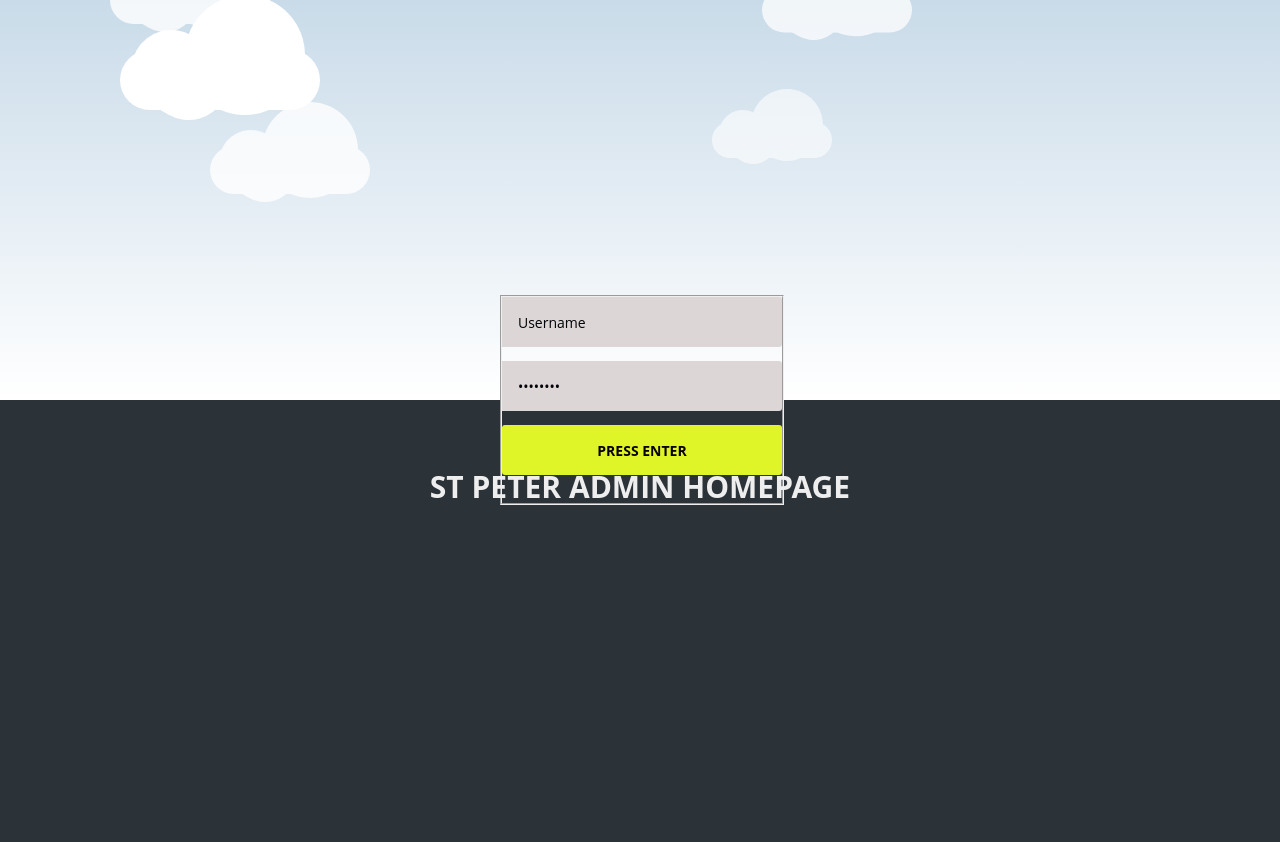
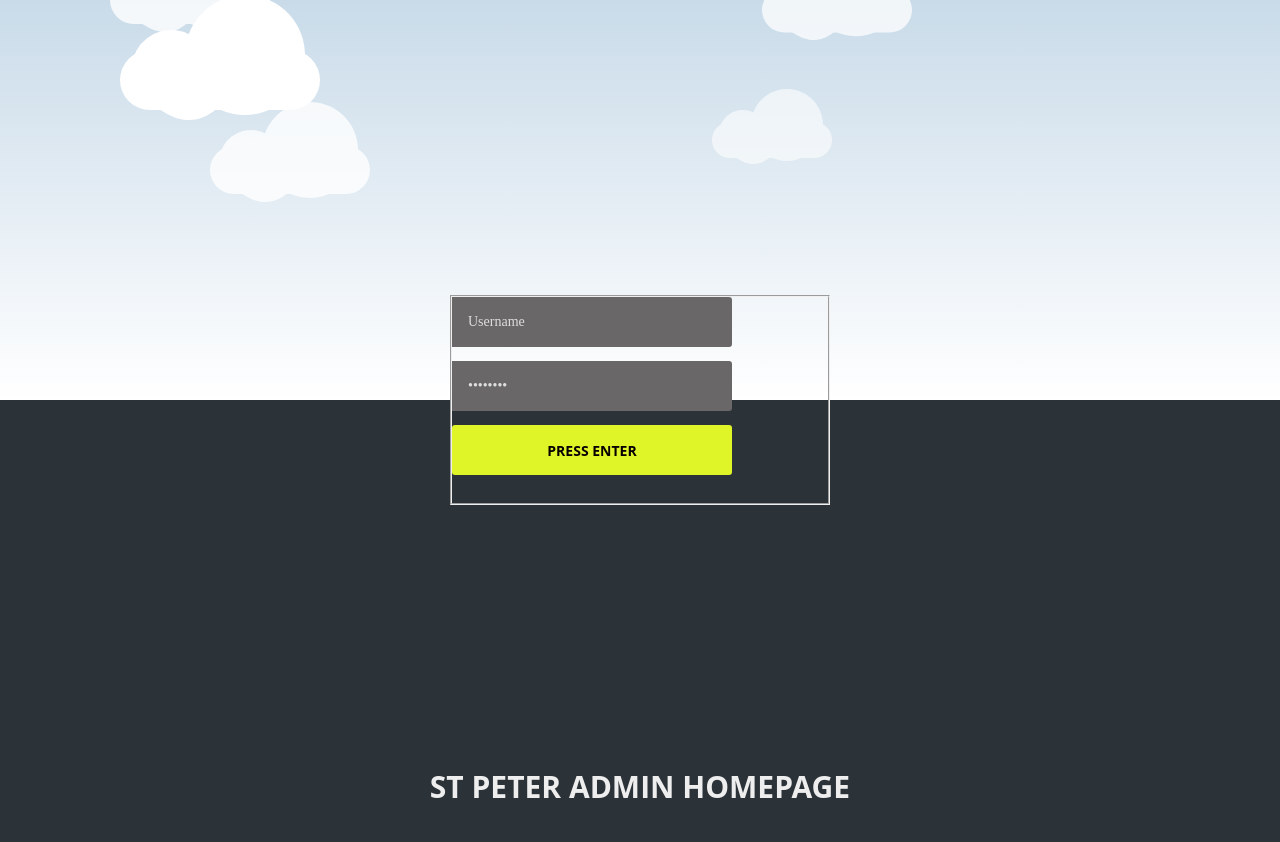
Before and after one commit to Jerryc6/ST_PETER-Information-Managament-System, a PHP site: page /admin/index.php in a window 1280 px wide. Before the commit the page ends 505 px from the top, so only its background shows below. Run offline with PHP 8.4, Linux system fonts and the light colour scheme; some libraries are stand-ins or nearby versions.

Commit message:
Update style.css
i fix the theme according to recommendations

```diff
--- a/admin/css/style.css
+++ b/admin/css/style.css
@@ -74,7 +74,8 @@ p {
 
 /* ---------- LOGIN ---------- */
 #login {
-  width: 280px;
+  width: 380px;
+
 }
 
 /*#login form span {
@@ -95,12 +96,13 @@ p {
 
 
 #login form input[type="text"], input[type="password"] {
-  background-color: #ddd6d6;
+  background-color: #696767;
   border-radius: 0px 3px 3px 0px;
-  color: #000307;
+  color: #dededf;
   margin-bottom: 1em;
   padding: 0 16px;
   width: 280px;
+  font-family: italic;
 }
 
 #login form input[type="submit"] {
@@ -113,6 +115,7 @@ p {
   margin-bottom: 2em;
   text-transform: uppercase;
   width: 280px;
+  cursor: pointer;
 }
 
 #login form input[type="submit"]:hover {
@@ -249,7 +252,13 @@ p {
 	100% {margin-left: -1000px;}
 }
 .bottom {
-	width:100%; margin:0 auto; text-align:center; padding:10px 0; height:100px; position:absolute;
+	width:100%;
+	margin:0 auto;
+	margin-top: 300px;
+	text-align:center;
+	padding:10px 0;
+	height:100px;
+	position:absolute;
 }
 .bottom h3 {color:white; font-size:30px; font-weight:bold; margin-top:45px; padding-bottom:45px;}
 .blue { color:#09c;}
```
